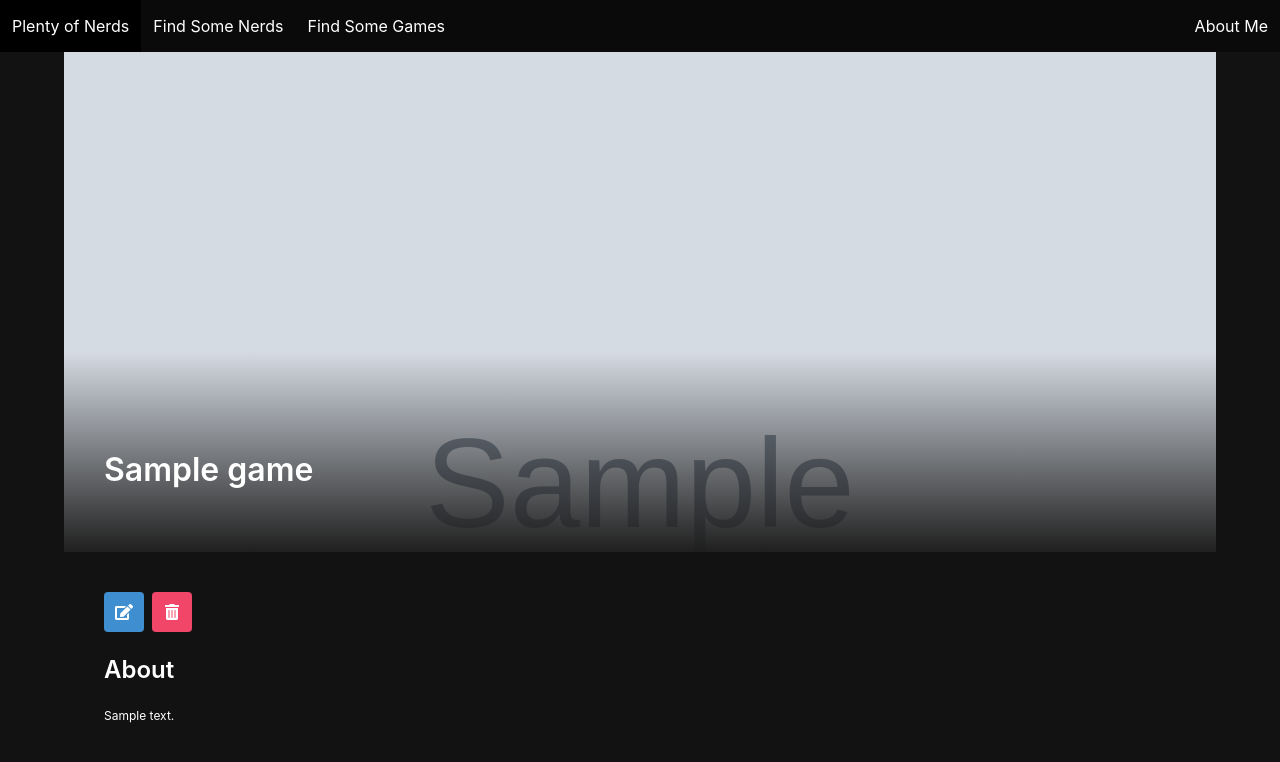
After one commit to m-deez/plenty-of-nerds, a Django app: page /games/1 in a window 1280 px wide. The commit adds this page. Shown: the top 762 px of the page. Run offline with Django 3.2, Linux system fonts and the light colour scheme; tables that the repository leaves empty hold one stand-in row (values such as "Sample post"); grey boxes marked "Sample" are stand-in pictures.

Commit message:
full crud on games and nerds

```diff
--- a/main_app/templates/base.html
+++ b/main_app/templates/base.html
@@ -5,8 +5,8 @@
     <meta charset="UTF-8" />
     <meta http-equiv="X-UA-Compatible" content="IE=edge" />
     <meta name="viewport" content="width=device-width, initial-scale=1.0" />
+    <script src="https://code.jquery.com/jquery-3.6.0.min.js" integrity="sha256-/xUj+3OJU5yExlq6GSYGSHk7tPXikynS7ogEvDej/m4=" crossorigin="anonymous"></script>
     <link rel="stylesheet" href="https://cdn.jsdelivr.net/npm/bulma@0.9.2/css/bulma.min.css">
-    <script src="https://code.jquery.com/jquery-3.6.0.min.js" integrity="sha256-/xUj+3OJU5yExlq6GSYGSHk7tPXikynS7ogEvDej/m4=" crossorigin="anonymous"></script>
     <link rel="stylesheet" href="https://cdnjs.cloudflare.com/ajax/libs/font-awesome/5.15.4/css/all.min.css">
     <link rel="stylesheet" href="{% static 'styles/main.css' %}" />
     <script src="{% static 'scripts/main.js' %}" defer></script>
--- a/main_app/templates/nerd_delete_confirmation.html
+++ b/main_app/templates/game_delete.html
@@ -1,14 +1,14 @@
 {% extends 'base.html' %}
 {% block title %}Delete{% endblock  %}
 {% block content %}
-<h1 class="title pt-5">Are you sure you want to Delete {{nerd.name}}?</h1>
+<h1 class="title pt-5">Are you sure you want to DELETE {{game.title}}?</h1>
 <form method="post">
   {% csrf_token %}
   <div class="buttons">
-   <!-- confirm nerd delete -->
+   <!-- confirm game delete -->
     <input class="button is-danger" type="submit" value="Confirm" />
     <!-- Redirect back to detail on cancel -->
-    <a class="button is-primary" href="{% url 'nerd_details' nerd.pk %}"
+    <a class="button is-primary" href="{% url 'game_details' game.pk %}"
       >Cancel</a
     >
   </div>
--- /dev/null
+++ b/main_app/templates/game_details.html
@@ -0,0 +1,29 @@
+{% extends 'base.html' %}
+{% block title %}{{game.title}}{% endblock  %}
+{% block content %}
+<div class="detail__img">
+  <img src="{{game.img}}" alt="{{game.title}}" />
+</div>
+<div class="detail__name">
+  <h1 class="title">{{game.title}}</h1>
+</div>
+<div class="detail__container">
+  <div class="buttons">
+    <a href="{% url 'game_edit' game.pk %}" class="button is-info">
+      <span class="icon">
+        <i class="fas fa-edit"></i>
+      </span>
+    </a>
+    <a href="{% url 'game_delete' game.pk %}" class="button is-danger">
+      <span class="icon">
+        <i class="fas fa-trash-alt"></i>
+      </span>
+    </a>
+  </div>
+  <div class="detail__about">
+    <h4 class="title is-4">About</h4>
+    <p>{{game.about}}</p>
+  </div>
+</div>
+
+{% endblock %}
--- a/main_app/templates/game_list.html
+++ b/main_app/templates/game_list.html
@@ -21,7 +21,7 @@
 
 <div class="gallery">
   {% for game in games %}
-  <a href="">
+  <a href="{% url 'game_details' game.pk %}">
     <div class="card">
       <div class="card-image">
         <figure class="image is-square">
--- a/main_app/urls.py
+++ b/main_app/urls.py
@@ -10,7 +10,8 @@ urlpatterns = [
     path('nerds/<int:pk>/update', views.NerdUpdate.as_view(), name='nerd_update'),
     path('nerds/<int:pk>/delete', views.NerdDelete.as_view(), name='nerd_delete'),
     path('games/', views.GameList.as_view(), name='game_list'),
+    path('games/<int:pk>', views.GameDetails.as_view(), name='game_details'),
     path('games/create', views.game_create, name='game_create'),
-    path('games/edit/<int:pk>', views.game_edit, name='game_edit'),
-    path('games/delete/<int:pk>', views.game_delete, name='game_delete'),
+    path('games/<int:pk>/edit', views.game_edit, name='game_edit'),
+    path('games/<int:pk>/delete', views.GameDelete.as_view(), name='game_delete'),
 ]
--- a/main_app/views.py
+++ b/main_app/views.py
@@ -65,6 +65,10 @@ class GameList(TemplateView):
             context["header"] = "Checkout These Games"
         return context
 
+class GameDetails(DetailView):
+    model = Game
+    template_name = "game_details.html"
+
 def game_create(request):
     if request.method == 'POST':
         form = GameForm(request.POST)
@@ -81,11 +85,12 @@ def game_create(request):
 
 def game_edit(request, pk=None):
     post = get_object_or_404(Game, pk=pk)
+    form = GameForm(instance=post)
     if request.method == "POST":
         form = GameForm(request.POST, instance=post)
         if form.is_valid():
             form.save()
-            return redirect('game_create')
+            return redirect('game_details', pk=pk)
     else:
         form = GameForm(instance=post)
 
@@ -96,19 +101,24 @@ def game_edit(request, pk=None):
                       'post': post
                   })
 
+class GameDelete(DeleteView):
+    model = Game
+    template_name = "game_delete.html"
+    success_url = "/games/"
 
-def game_delete(request, pk=None):
-    post = get_object_or_404(Game, pk=pk)
-    if request.method == "POST":
-        form = GameDeleteForm(request.POST, instance=post)
-        if form.is_valid():
-            post.delete()
-            return redirect('game_create')
-    else:
-        form = GameDeleteForm(instance=post)
+# def game_delete(request, pk=None):
+#     post = get_object_or_404(Game, pk=pk)
+#     form = GameDeleteForm(instance=post)
+#     if request.method == "POST":
+#         form = GameDeleteForm(request.POST, instance=post)
+#         if form.is_valid():
+#             post.delete()
+#             return redirect('game_details', pk=pk)
+#     else:
+#         form = GameDeleteForm(instance=post)
 
-    return render(request, 'game_delete.html',
-                  {
-                      'form': form,
-                      'post': post,
-                  })
+#     return render(request, 'game_delete.html',
+#                   {
+#                       'form': form,
+#                       'post': post,
+#                   })
```
Also changed, not shown: main_app/templates/game_edit.html (added, +14 -0 lines), 1 other file.
